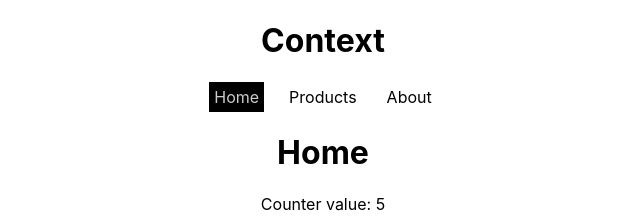
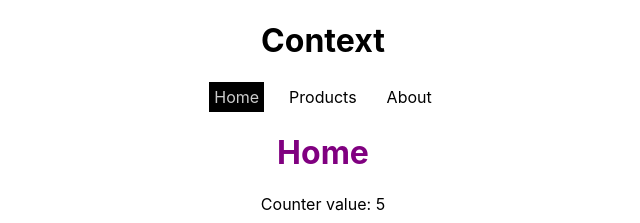
Before and after one commit to rafalebre/context, a React (Create React App) app: page / in a window 1280 px wide. Shown: the top 223 px of the page, without its empty margins (317-957 px from the left). Built offline with nearby package versions, Linux system fonts and the light colour scheme.

Commit message:
Aula 113 - Criando contexto mais complexo (now ok)

```diff
--- /dev/null
+++ b/src/context/TitleColorContext.js
@@ -0,0 +1,18 @@
+import { createContext, useReducer } from "react";
+
+export const TitleColorContext = createContext();
+
+export const titleColorReducer = (state, action) => {
+    // switch
+}
+
+export const TitleColorContextProvider = ({children}) => {
+
+    const [state, dispatch] = useReducer(titleColorReducer, { color: "purple"});
+
+    console.log("Title color context: ", state);
+
+    return (
+        <TitleColorContext.Provider value={{...state}}>{children}</TitleColorContext.Provider>
+    )
+}
--- /dev/null
+++ b/src/hooks/useTitleColorContext.js
@@ -0,0 +1,14 @@
+import { useContext } from "react";
+import { TitleColorContext } from "../context/TitleColorContext";
+
+export const useTitleColorContext = () => {
+
+    const context = useContext(TitleColorContext);
+
+    if(!context) {
+        console.log("Context not found!")
+    }
+
+    return context;
+
+};
--- a/src/index.js
+++ b/src/index.js
@@ -5,7 +5,7 @@
 import reportWebVitals from './reportWebVitals';
 
 import { CounterContextProvider } from './context/CounterContext';
-
+import { TitleColorContextProvider } from './context/TitleColorContext';
 
 
 const root = ReactDOM.createRoot(document.getElementById('root'));
@@ -13,9 +13,9 @@
   <React.StrictMode>
     {/* 2 - criando provider */}
     <CounterContextProvider>
-
+      <TitleColorContextProvider>
         <App />
-
+      </TitleColorContextProvider>
     </CounterContextProvider>
   </React.StrictMode>
 );
--- a/src/pages/About.js
+++ b/src/pages/About.js
@@ -6,7 +6,7 @@
 
 const About = () => {
   // const {counter} = useContext(CounterContext)
-  const {counter} = useCounterContext
+  const {counter} = useCounterContext()
 
   return (
     <div>
--- a/src/pages/Home.js
+++ b/src/pages/Home.js
@@ -5,13 +5,19 @@
 // 4 - refatorando com hook
 import { useCounterContext } from "../hooks/useCounterContext";
 
+// 5 - context mais complexo
+import { useTitleColorContext } from "../hooks/useTitleColorContext";
+
 const Home = () => {
   // const { counter } = useContext(CounterContext);
   const {counter} = useCounterContext();
 
+  // 5 - context mais complexo
+  const {color} = useTitleColorContext();
+
   return (
     <div>
-      <h1>Home</h1>
+      <h1 style={{ color: color }}>Home</h1>
       <p>Counter value: {counter}</p>
       {/* 3 - alterando valor do contexto */}
       <ChangeCounter />
```
